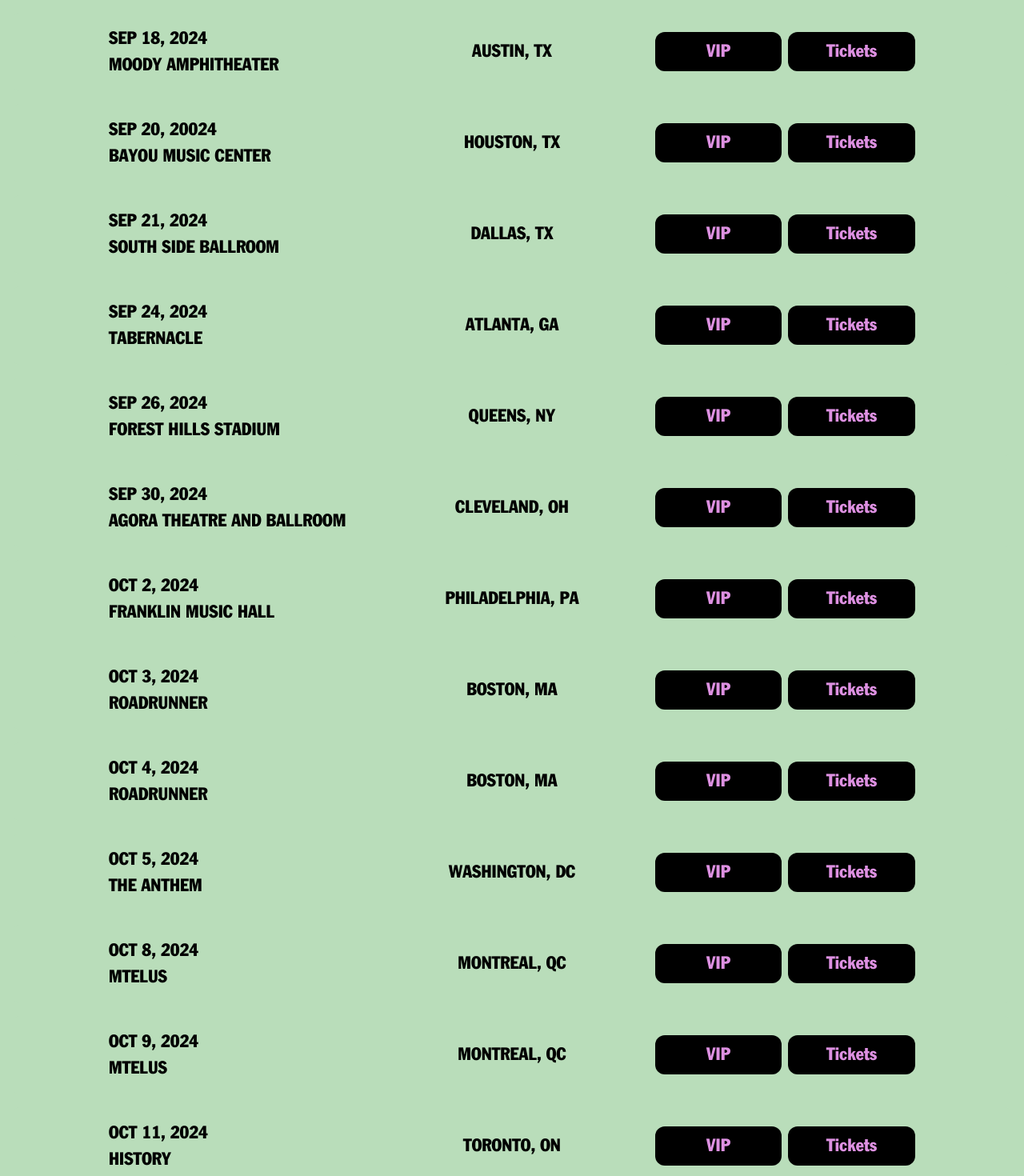
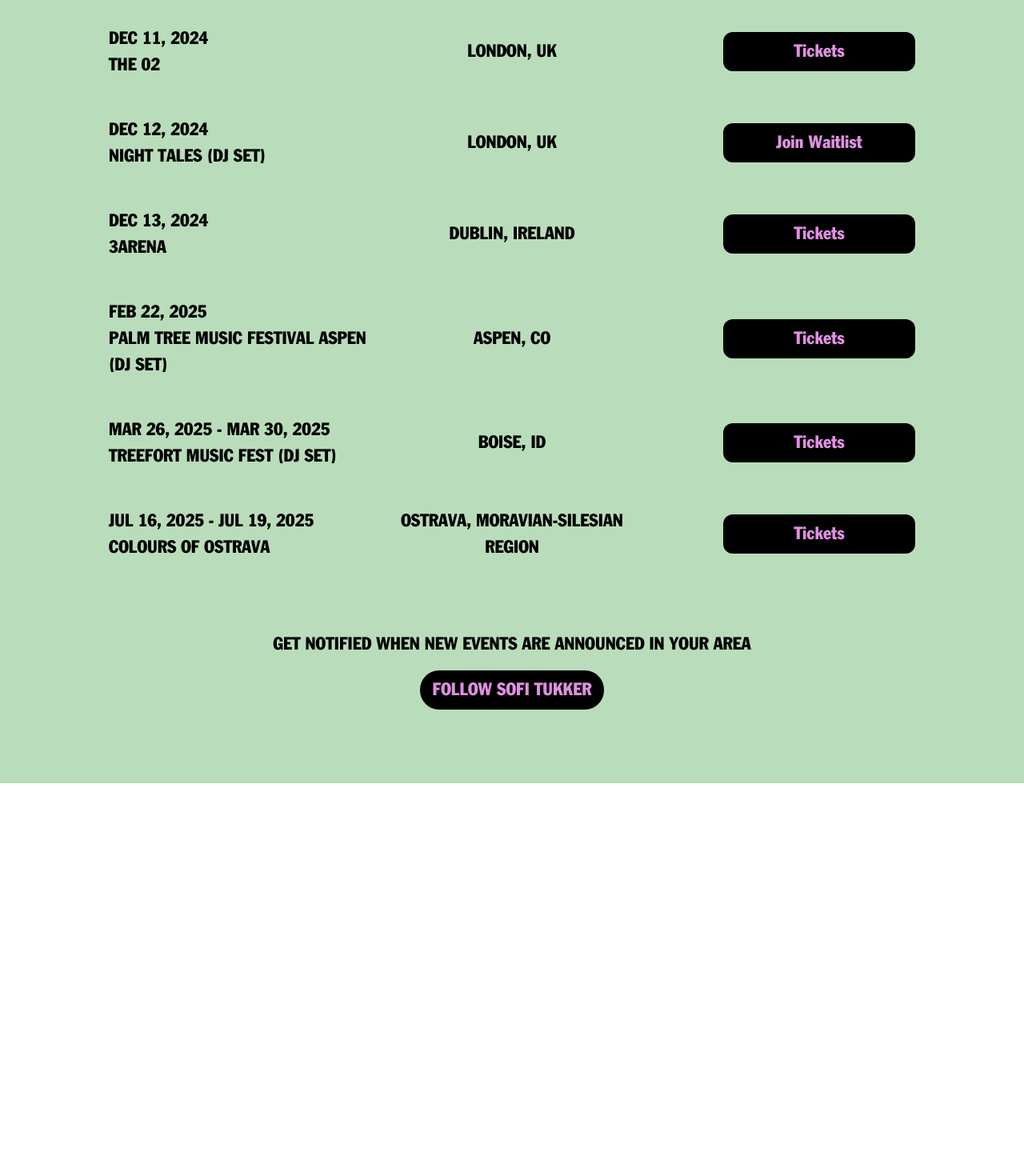
Before and after one commit to sphcastillo/sofi_tukker_, a Next.js app: page /tour in a window 1280 px wide. Shown: the part 440-1910 px from the top of the page at 80% size. After the commit the page ends 1419 px from the top, so only its background shows below. Built offline with nearby package versions, Linux system fonts and the light colour scheme.

Commit message:
Tour Page: removed/ added tour dates ~ ternary conditional for tickets / conditionally rendering tour.vip

```diff
--- a/app/tour/page.tsx
+++ b/app/tour/page.tsx
@@ -6,44 +6,48 @@
 });
 
 const tourDates = [
-  { date: "SEP 18, 2024", venue: "MOODY AMPHITHEATER", city: "AUSTIN, TX" },
-  { date: "SEP 20, 20024", venue: "BAYOU MUSIC CENTER", city: "HOUSTON, TX" },
-  { date: "SEP 21, 2024", venue: "SOUTH SIDE BALLROOM", city: "DALLAS, TX" },
-  { date: "SEP 24, 2024", venue: "TABERNACLE", city: "ATLANTA, GA" },
-  { date: "SEP 26, 2024", venue: "FOREST HILLS STADIUM", city: "QUEENS, NY" },
-  { date: "SEP 30, 2024", venue: "AGORA THEATRE AND BALLROOM", city: "CLEVELAND, OH" },
-  { date: "OCT 2, 2024", venue: "FRANKLIN MUSIC HALL", city: "PHILADELPHIA, PA" },
-  { date: "OCT 3, 2024", venue: "ROADRUNNER", city: "BOSTON, MA" },
-  { date: "OCT 4, 2024", venue: "ROADRUNNER", city: "BOSTON, MA" },
-  { date: "OCT 5, 2024", venue: "THE ANTHEM", city: "WASHINGTON, DC" },
-  { date: "OCT 8, 2024", venue: "MTELUS", city: "MONTREAL, QC" },
-  { date: "OCT 9, 2024", venue: "MTELUS", city: "MONTREAL, QC" },
-  { date: "OCT 11, 2024", venue: "HISTORY", city: "TORONTO, ON" },
-  { date: "OCT 12, 2024", venue: "HISTORY", city: "TORONTO, ON" },
-  { date: "OCT 18, 2024", venue: "THE ARMORY", city: "MINNEAPOLIS, MN" },
-  { date: "OCT 19, 2024", venue: "BYLINE BANK ARAGON BALLROOM", city: "CHICAGO, IL" },
-  { date: "OCT 22, 2024", venue: "THE MIDLAND THEATRE", city: "KANSAS CITY, MO" },
-  { date: "OCT 24, 2024", venue: "RED ROCKS AMPHITHEATRE", city: "MORRISON, CO" },
-  { date: "OCT 25, 2024", venue: "ROCKWELL AT THE COMPLEX", city: "SALT LAKE CITY, UT" },
-  { date: "OCT 29, 2024", venue: "THEATER OF THE CLOUDS AT MODA CENTER", city: "PORTLAND, OR" },
-  { date: "OCT 30, 2024", venue: "WAMU THEATER", city: "SEATTLE, WA" },
-  { date: "NOV 2, 2024", venue: "THE TORCH AT THE LA MEMORIAL COLISEUM", city: "LOS ANGELES, CA" },
-  { date: "NOV 3, 2024", venue: "GALLAGHER SQUARE AT PETCO PARK", city: "SAN DIEGO, CA" },
-  { date: "NOV 7, 2024", venue: "SANTA BARBARA BOWL", city: "SANTA BARBARA, CA" },
-  { date: "NOV 8, 2024", venue: "BILL GRAHAM CIVIC AUDITORIUM", city: "SAN FRANCISCO, CA" },
-  { date: "NOV 15, 2024", venue: "MARQUEE NIGHTCLUB [DJ RESIDENCY]", city: "LAS VEGAS, NV" },
-  { date: "NOV 20, 2024", venue: "GROSSE FREIHEIT 36", city: "HAMBURG, GERMANY" },
-  { date: "NOV 21, 2024", venue: "LANXESS ARENA", city: "COLOGNE, GERMANY" },
-  { date: "NOV 23, 2024", venue: "WIENER STADTHALLE", city: "VIENNA, AUSTRIA" },
-  { date: "NOV 24, 2024", venue: "UBER EATS MUSIC HALL", city: "BERLIN, GERMANY" },
-  { date: "NOV 26, 2024", venue: "ZIGGO DOME", city: "AMSTERDAM, NETHERLANDS" },
-  { date: "NOV 29, 2024", venue: "MEDIOLANUM FORUM", city: "MILAN, ITALY" },
-  { date: "DEC 1, 2024", venue: "KOMPLEX 457", city: "ZÜRICH, SWITZERLAND" },
-  { date: "DEC 3, 2024", venue: "WIZINK CENTER", city: "MADRID, SPAIN" },
-  { date: "DEC 6, 2024", venue: "ING ARENA", city: "BRUSSELS, BELGIUM" },
-  { date: "DEC 7, 2024", venue: "ACCOR ARENA", city: "PARIS, FRANCE" },
-  { date: "DEC 11, 2024", venue: "THE 02", city: "LONDON, UK" },
-  { date: "DEC 13, 2024", venue: "3ARENA", city: "DUBLIN, IRELAND" },
+  // { date: "SEP 18, 2024", venue: "MOODY AMPHITHEATER", city: "AUSTIN, TX" },
+  // { date: "SEP 20, 20024", venue: "BAYOU MUSIC CENTER", city: "HOUSTON, TX" },
+  // { date: "SEP 21, 2024", venue: "SOUTH SIDE BALLROOM", city: "DALLAS, TX" },
+  // { date: "SEP 24, 2024", venue: "TABERNACLE", city: "ATLANTA, GA" },
+  // { date: "SEP 26, 2024", venue: "FOREST HILLS STADIUM", city: "QUEENS, NY" },
+  // { date: "SEP 30, 2024", venue: "AGORA THEATRE AND BALLROOM", city: "CLEVELAND, OH" },
+  // { date: "OCT 2, 2024", venue: "FRANKLIN MUSIC HALL", city: "PHILADELPHIA, PA" },
+  // { date: "OCT 3, 2024", venue: "ROADRUNNER", city: "BOSTON, MA" },
+  // { date: "OCT 4, 2024", venue: "ROADRUNNER", city: "BOSTON, MA" },
+  // { date: "OCT 5, 2024", venue: "THE ANTHEM", city: "WASHINGTON, DC" },
+  // { date: "OCT 8, 2024", venue: "MTELUS", city: "MONTREAL, QC" },
+  // { date: "OCT 9, 2024", venue: "MTELUS", city: "MONTREAL, QC" },
+  // { date: "OCT 11, 2024", venue: "HISTORY", city: "TORONTO, ON" },
+  // { date: "OCT 12, 2024", venue: "HISTORY", city: "TORONTO, ON" },
+  // { date: "OCT 18, 2024", venue: "THE ARMORY", city: "MINNEAPOLIS, MN" },
+  // { date: "OCT 19, 2024", venue: "BYLINE BANK ARAGON BALLROOM", city: "CHICAGO, IL" },
+  // { date: "OCT 22, 2024", venue: "THE MIDLAND THEATRE", city: "KANSAS CITY, MO" },
+  // { date: "OCT 24, 2024", venue: "RED ROCKS AMPHITHEATRE", city: "MORRISON, CO" },
+  // { date: "OCT 25, 2024", venue: "ROCKWELL AT THE COMPLEX", city: "SALT LAKE CITY, UT" },
+  // { date: "OCT 29, 2024", venue: "THEATER OF THE CLOUDS AT MODA CENTER", city: "PORTLAND, OR" },
+  // { date: "OCT 30, 2024", venue: "WAMU THEATER", city: "SEATTLE, WA" },
+  // { date: "NOV 2, 2024", venue: "THE TORCH AT THE LA MEMORIAL COLISEUM", city: "LOS ANGELES, CA" },
+  // { date: "NOV 3, 2024", venue: "GALLAGHER SQUARE AT PETCO PARK", city: "SAN DIEGO, CA" },
+  // { date: "NOV 7, 2024", venue: "SANTA BARBARA BOWL", city: "SANTA BARBARA, CA" },
+  // { date: "NOV 8, 2024", venue: "BILL GRAHAM CIVIC AUDITORIUM", city: "SAN FRANCISCO, CA" },
+  // { date: "NOV 15, 2024", venue: "MARQUEE NIGHTCLUB [DJ RESIDENCY]", city: "LAS VEGAS, NV" },
+  // { date: "NOV 20, 2024", venue: "GROSSE FREIHEIT 36", city: "HAMBURG, GERMANY" },
+  // { date: "NOV 21, 2024", venue: "LANXESS ARENA", city: "COLOGNE, GERMANY" },
+  // { date: "NOV 23, 2024", venue: "WIENER STADTHALLE", city: "VIENNA, AUSTRIA" },
+  // { date: "NOV 24, 2024", venue: "UBER EATS MUSIC HALL", city: "BERLIN, GERMANY" },
+  // { date: "NOV 26, 2024", venue: "ZIGGO DOME", city: "AMSTERDAM, NETHERLANDS" },
+  // { date: "NOV 29, 2024", venue: "MEDIOLANUM FORUM", city: "MILAN, ITALY" },
+  // { date: "DEC 1, 2024", venue: "KOMPLEX 457", city: "ZÜRICH, SWITZERLAND" },
+  // { date: "DEC 3, 2024", venue: "WIZINK CENTER", city: "MADRID, SPAIN" },
+  // { date: "DEC 6, 2024", venue: "ING ARENA", city: "BRUSSELS, BELGIUM" },
+  // { date: "DEC 7, 2024", venue: "ACCOR ARENA", city: "PARIS, FRANCE" },
+  { date: "DEC 11, 2024", venue: "THE 02", city: "LONDON, UK", VIP: false, tickets: true },
+  { date: "DEC 12, 2024", venue: "NIGHT TALES (DJ SET)", city: "LONDON, UK", VIP: false, tickets: false },
+  { date: "DEC 13, 2024", venue: "3ARENA", city: "DUBLIN, IRELAND", VIP: false, tickets: true },
+  { date: 'FEB 22, 2025', venue: 'PALM TREE MUSIC FESTIVAL ASPEN (DJ SET)', city: 'ASPEN, CO', VIP: false, tickets: true },
+  { date: 'MAR 26, 2025 - MAR 30, 2025', venue: 'TREEFORT MUSIC FEST (DJ SET)', city: 'BOISE, ID', VIP: false, tickets: true },
+  { date: 'JUL 16, 2025 - JUL 19, 2025', venue: 'COLOURS OF OSTRAVA', city: 'OSTRAVA, MORAVIAN-SILESIAN REGION', VIP: false, tickets: true },
 ];
 
 
@@ -74,18 +78,30 @@
 
           {/* Third Column: Buttons */}
           <div className="flex justify-end gap-2 flex-col xs:flex-row">
+            {tour.VIP && (
             <button className={`${franklinGothicCondensed.className} w-full text-[#dd90e1] bg-[#000000] text-[15px] xxs:text-[18px] sm:text-[22px] px-2 py-2 xs:px-4 rounded-xl hover:text-[#fa264e] hover:bg-[#dd90e1] hover:border-2 hover:border-white`}>
               VIP
             </button>
-            <button className={`${franklinGothicCondensed.className} w-full text-[#dd90e1] bg-[#000000] text-[15px] xxs:text-[18px] sm:text-[22px] px-2 py-2 xs:px-4 rounded-xl hover:text-[#fa264e] hover:bg-[#dd90e1] hover:border-2 hover:border-white`}>
+          )}
+          {tour.tickets ? (
+            <button className={`${franklinGothicCondensed.className} w-full ${
+              !tour.VIP ? 'xl:max-w-[240px]' : ''
+            } text-[#dd90e1] bg-[#000000] text-[15px] xxs:text-[18px] sm:text-[22px] px-2 py-2 xs:px-4 rounded-xl hover:text-[#fa264e] hover:bg-[#dd90e1] hover:border-2 hover:border-white`}>
               Tickets
             </button>
+          ) : (
+            <button className={`${franklinGothicCondensed.className} w-full ${
+              !tour.VIP ? 'xl:max-w-[240px]' : ''
+            } text-[#dd90e1] bg-[#000000] text-[15px] xxs:text-[18px] sm:text-[22px] px-2 py-2 xs:px-4 rounded-xl hover:text-[#fa264e] hover:bg-[#dd90e1] hover:border-2 hover:border-white`}>
+              Join Waitlist
+            </button>
+          )}
           </div>
         </div>
       ))}
     </div>
 
-    <div className="flex items-center justify-center pb-4">
+    <div className="flex items-center justify-center pb-4 md:pt-10">
       <span className={`${franklinGothicCondensed.className} text-[15px] xxs:text-[18px] sm:text-[22px] text-center`}>GET NOTIFIED WHEN NEW EVENTS ARE ANNOUNCED IN YOUR AREA</span>
     </div>
 
```
